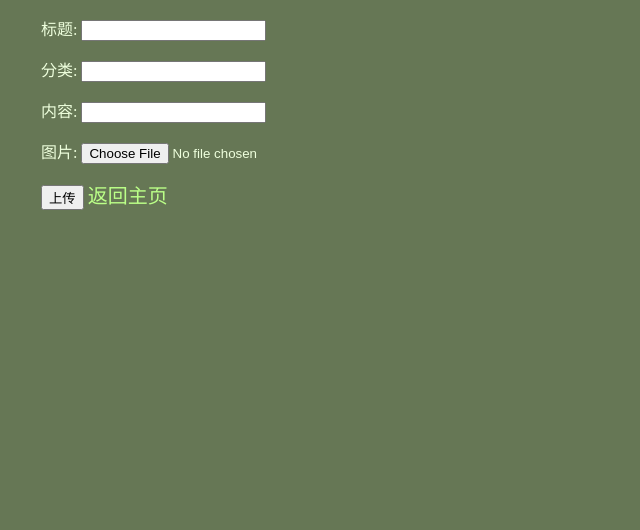
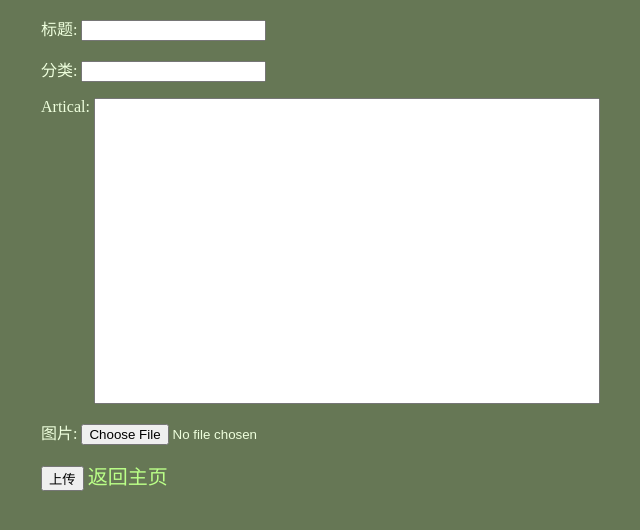
Before and after one commit to xuanzhenlei/ZL, a Django app: page /add/ in a window 1280 px wide. Shown: the top 530 px of the page, without its empty margins (279-919 px from the left). Run offline with Django 3.2, Linux system fonts and the light colour scheme.

Commit message:
博客添加内容时用textarea进行添加，然后对发布时间进行调整

```diff
--- a/Project/ProClub/Blog/templates/add.html
+++ b/Project/ProClub/Blog/templates/add.html
@@ -6,6 +6,7 @@
     <style type="text/css">
         body{color:#efd;background:#675;padding:0 20em;margin:0}
         a{font-weight:60;color:#bf8;font-size:20px;background:#675;text-decoration:none}
+        textarea{ resize:none; width:500px; height:300px; vertical-align:top}
       </style>
     <title>Add Blog</title>
 </head>
--- a/Project/ProClub/Blog/templates/index.html
+++ b/Project/ProClub/Blog/templates/index.html
@@ -39,8 +39,7 @@
            <!--<input id="usrfull_id" type="hidden" value="{{post.id}}"/>-->
            <table>
                <tr>
-                   <td><a id="{{post.id}}" class="test_a" href="/detail/?id={{post.id}}">{{ post.title }}</a></td>
-                   <td><h3>{{ post.date }}</h3></td>
+                   <td><a id="{{post.id}}" class="test_a" href="/detail/?id={{post.id}}">{{ post.title }}</a>{{ post.date }}</td>
                </tr>
                <tr>
                    <td><p>{{ post.cate }}</p></td>
--- a/Project/ProClub/Blog/views.py
+++ b/Project/ProClub/Blog/views.py
@@ -11,7 +11,7 @@ from django.views.decorators.csrf import csrf_exempt
 class ComForm(forms.Form):
     title=forms.CharField(label='标题',max_length=200)
     cate=forms.CharField(label='分类',max_length=50)
-    artical=forms.CharField(label='内容')
+    artical=forms.CharField(widget=forms.Textarea)
     img=forms.ImageField(label='图片')
 def index(request):
     blogs_list=blogs.objects.all()
--- a/Project/ProClub/starpro/settings.py
+++ b/Project/ProClub/starpro/settings.py
@@ -147,6 +147,8 @@ USE_TZ = True
 
 STATIC_URL = '/static/'
 
+
+
 LUCENE_MAIN_PATH = os.path.join(BASE_DIR,'lucenedata')
 if os.path.exists(LUCENE_MAIN_PATH):
     pass
```
